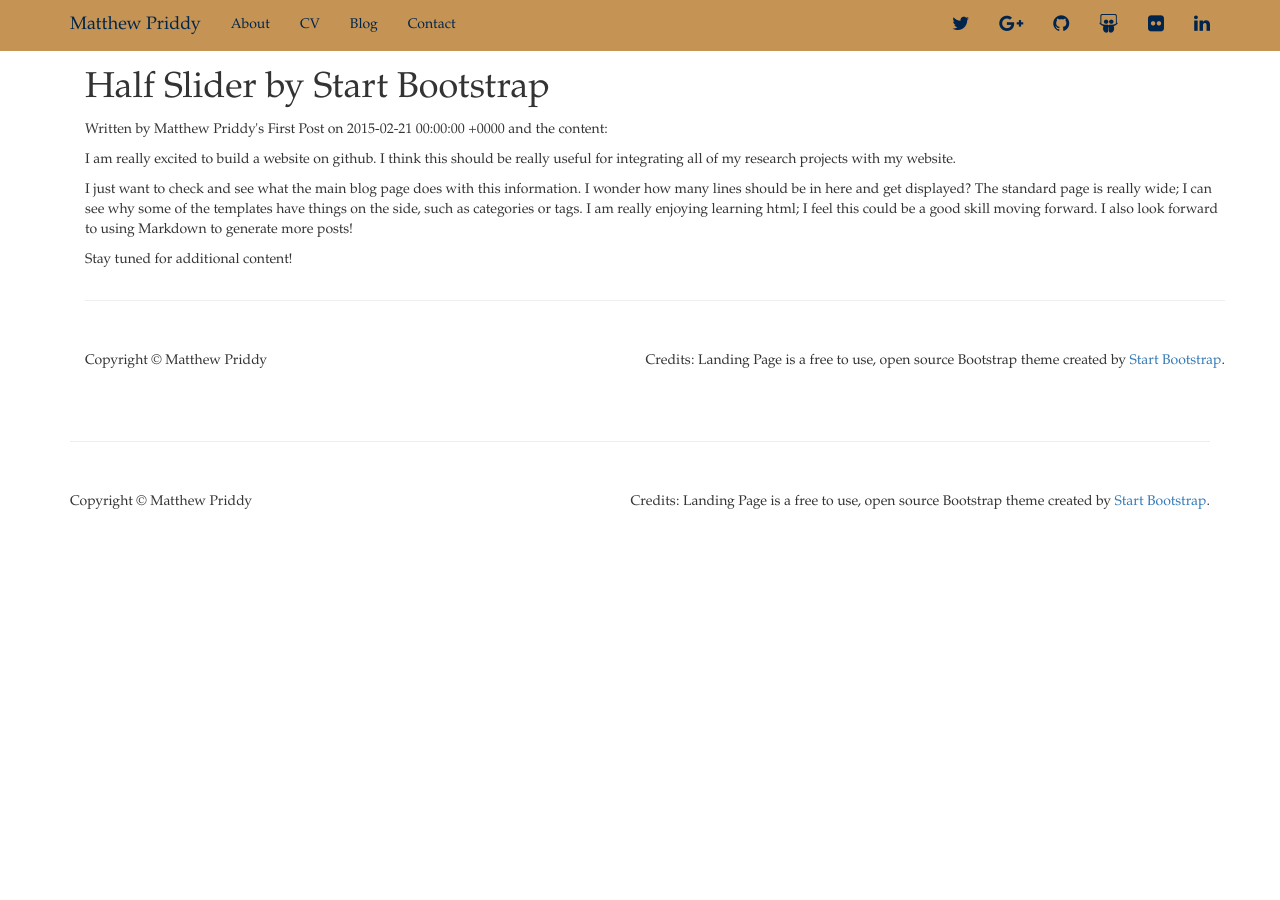
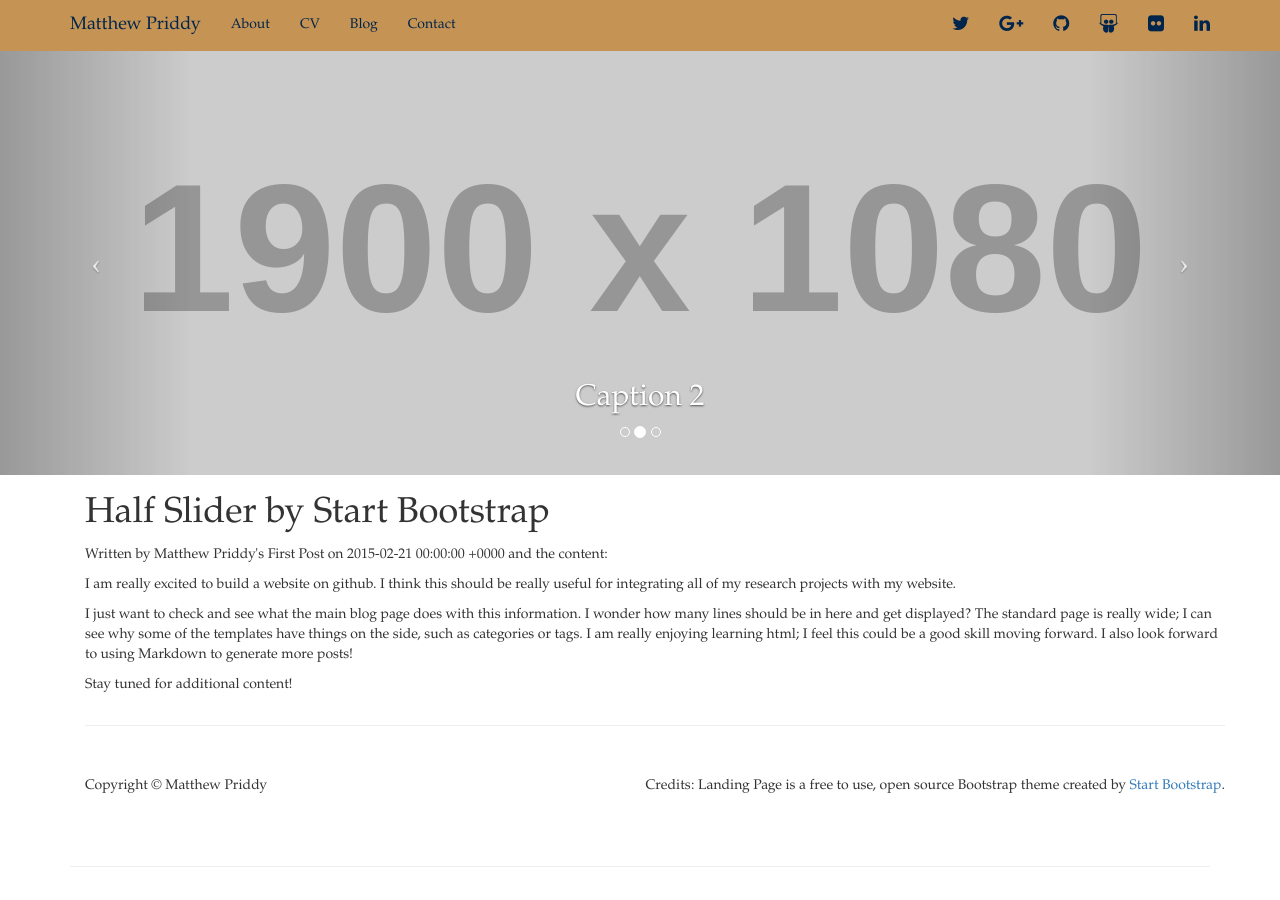
Before and after one commit to mwpriddy/mwpriddy.github.io, a Jekyll site: the page built from service/index.html, in a window 1280 px wide and 900 px high. Built offline with Jekyll 4.4.1, drawn with Linux system fonts in a browser that asks for light colours; nearby versions of some CDN libraries; library files that are not in the unit come from our copies.

Commit message:
add carousel

```diff
--- a/_layouts/default-halfslider-home.html
+++ b/_layouts/default-halfslider-home.html
@@ -67,7 +67,43 @@
         <!-- /.container -->
     </nav>
 
-    <header>
+<!-- Half Page Image Background Carousel Header -->
+    <header id="myCarousel" class="carousel slide">
+        <!-- Indicators -->
+        <ol class="carousel-indicators">
+            <li data-target="#myCarousel" data-slide-to="0" class="active"></li>
+            <li data-target="#myCarousel" data-slide-to="1"></li>
+            <li data-target="#myCarousel" data-slide-to="2"></li>
+        </ol>
+
+        <!-- Wrapper for Slides -->
+        <div class="carousel-inner">
+            {% for post in site.posts offset:0 limit:1 %}
+                <div class="item active">
+                    <!-- Set the first background image using inline CSS below. -->
+                    <div class="fill" style="background-image:url( {{ post.cover }} );"></div>
+                    <div class="carousel-caption"><h2>{{ post.title }}</h2></div>
+                </div>
+            {% endfor %}
+            <div class="item">
+                <!-- Set the second background image using inline CSS below. -->
+                <div class="fill" style="background-image:url('http://placehold.it/1900x1080&text=Slide Two');"></div>
+                <div class="carousel-caption"><h2>Caption 2</h2></div>
+            </div>
+            <div class="item">
+                <!-- Set the third background image using inline CSS below. -->
+                <div class="fill" style="background-image:url('http://placehold.it/1900x1080&text=Slide Three');"></div>
+                <div class="carousel-caption"><h2>Caption 3</h2></div>
+            </div>
+        </div>
+
+        <!-- Controls -->
+        <a class="left carousel-control" href="#myCarousel" data-slide="prev">
+            <span class="icon-prev"></span>
+        </a>
+        <a class="right carousel-control" href="#myCarousel" data-slide="next">
+            <span class="icon-next"></span>
+        </a>
 
     </header>
 
```
